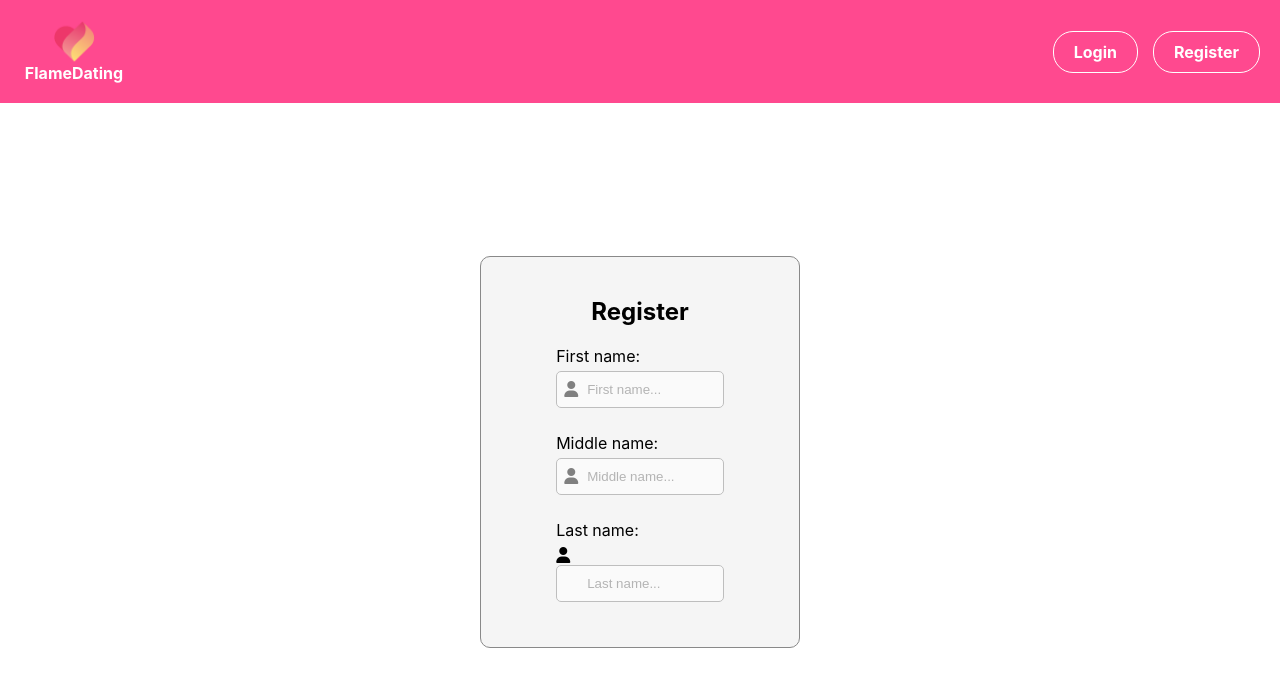
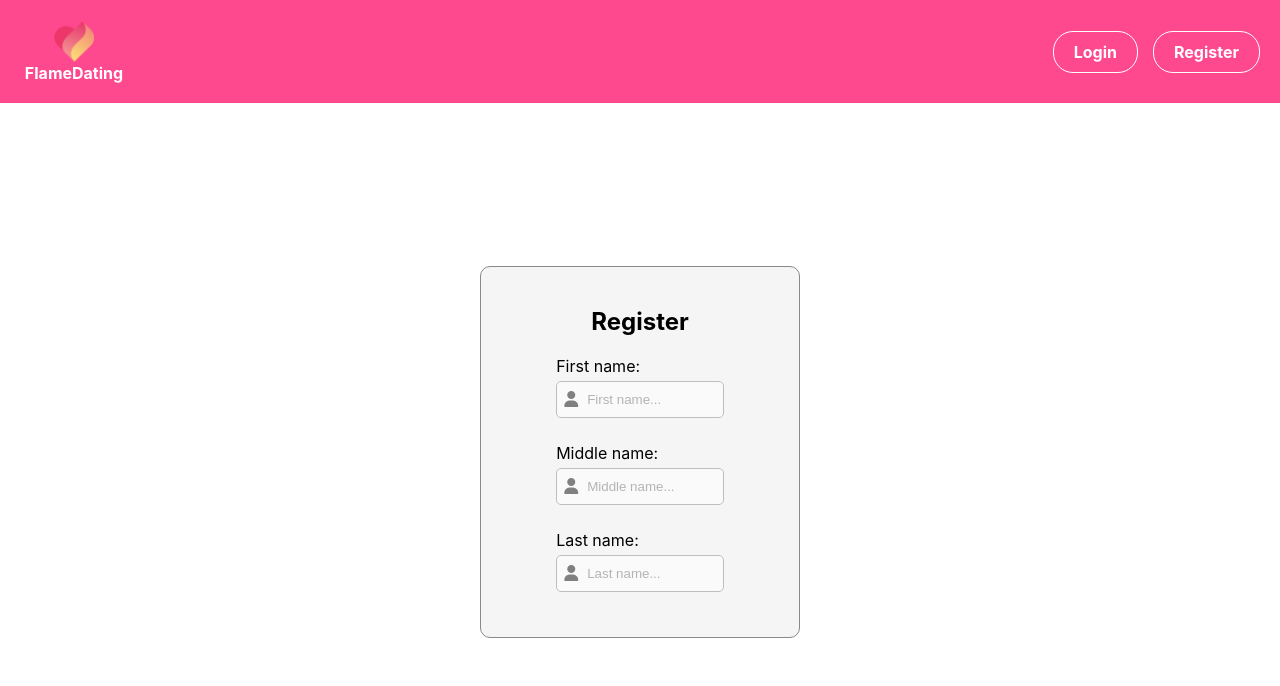
Before and after one commit to ivangeorgiev34/FlameDating, a React (Create React App) app: page /register in a window 1280 px wide. Shown: the top 686 px of the page. Built offline with nearby package versions, Linux system fonts and the light colour scheme.

Commit message:
Add lastNameInputContainer class stylings

```diff
--- a/src/pages/Register/Register.module.scss
+++ b/src/pages/Register/Register.module.scss
@@ -30,7 +30,8 @@
 }
 
 .firstNameInputContainer,
-.middleNameInputContainer {
+.middleNameInputContainer,
+.lastNameInputContainer {
   position: relative;
   width: 100%;
   i {
```
